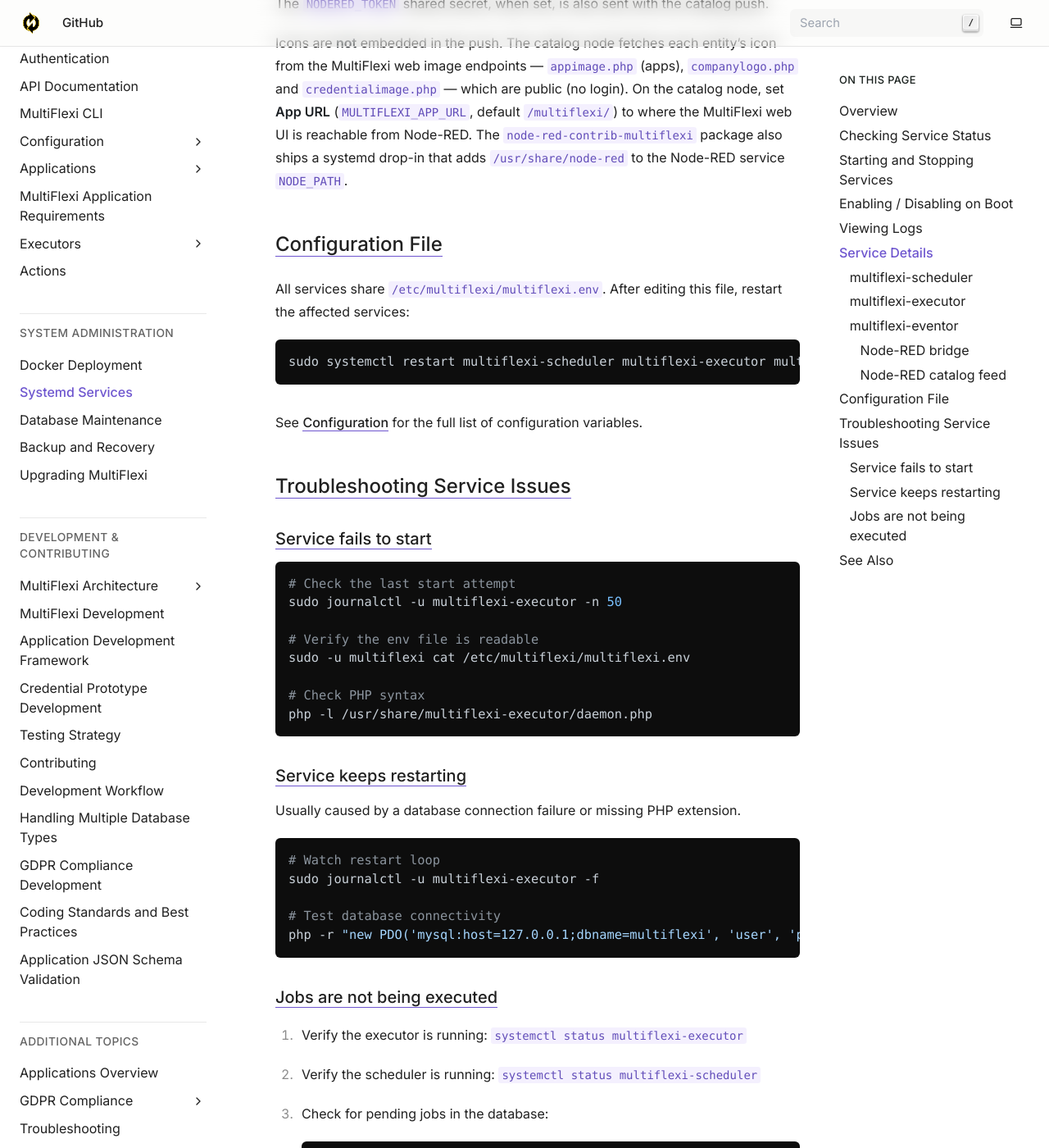
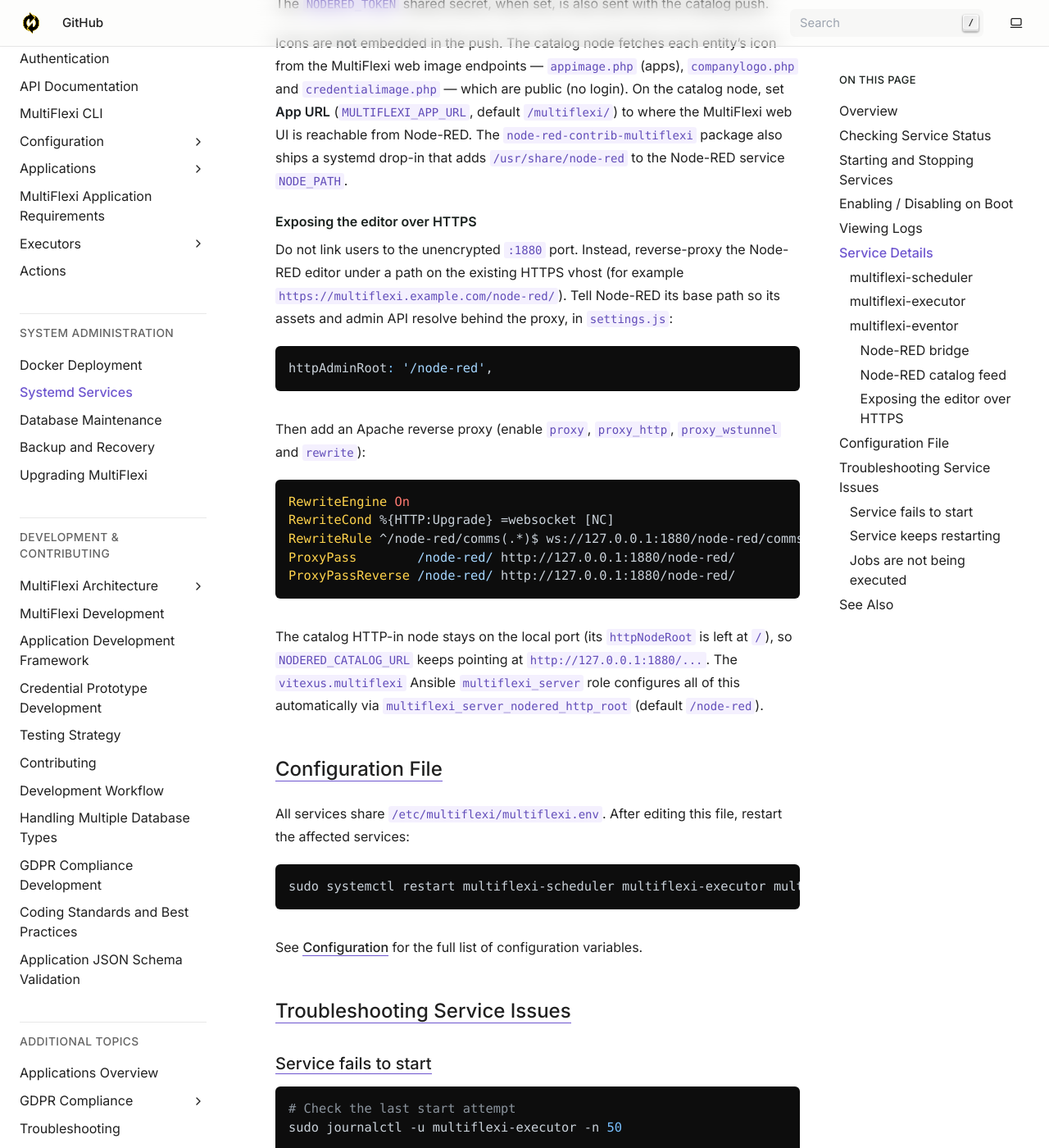
Before and after one commit to VitexSoftware/multiflexi-doc-en, a Sphinx documentation site: the page built from source/administration/systemd-services.rst, in a window 1280 px wide and 1400 px high, scrolled down 4897 px. Shown: the whole window at 82% size. Built offline with Sphinx 7.4.7, drawn with Linux system fonts in a browser that asks for light colours.

Commit message:
docs(node-red): expose the editor over HTTPS, not the :1880 port
Document reverse-proxying the Node-RED editor under a path on the HTTPS
vhost (httpAdminRoot + Apache proxy/wstunnel) and that the multiflexi_server
Ansible role does this via multiflexi_server_nodered_http_root.

Co-Authored-By: Claude Opus 4.8 <noreply@anthropic.com>

```diff
--- a/source/administration/systemd-services.rst
+++ b/source/administration/systemd-services.rst
@@ -176,6 +176,35 @@ On the catalog node, set **App URL** (``MULTIFLEXI_APP_URL``, default
 The ``node-red-contrib-multiflexi`` package also ships a systemd drop-in that
 adds ``/usr/share/node-red`` to the Node-RED service ``NODE_PATH``.
 
+Exposing the editor over HTTPS
+^^^^^^^^^^^^^^^^^^^^^^^^^^^^^^^
+
+Do not link users to the unencrypted ``:1880`` port. Instead, reverse-proxy the
+Node-RED editor under a path on the existing HTTPS vhost (for example
+``https://multiflexi.example.com/node-red/``). Tell Node-RED its base path so its
+assets and admin API resolve behind the proxy, in ``settings.js``:
+
+.. code-block:: javascript
+
+   httpAdminRoot: '/node-red',
+
+Then add an Apache reverse proxy (enable ``proxy``, ``proxy_http``,
+``proxy_wstunnel`` and ``rewrite``):
+
+.. code-block:: apache
+
+   RewriteEngine On
+   RewriteCond %{HTTP:Upgrade} =websocket [NC]
+   RewriteRule ^/node-red/comms(.*)$ ws://127.0.0.1:1880/node-red/comms$1 [P,L]
+   ProxyPass        /node-red/ http://127.0.0.1:1880/node-red/
+   ProxyPassReverse /node-red/ http://127.0.0.1:1880/node-red/
+
+The catalog HTTP-in node stays on the local port (its ``httpNodeRoot`` is left at
+``/``), so ``NODERED_CATALOG_URL`` keeps pointing at ``http://127.0.0.1:1880/...``.
+The ``vitexus.multiflexi`` Ansible ``multiflexi_server`` role configures all of
+this automatically via ``multiflexi_server_nodered_http_root`` (default
+``/node-red``).
+
 Configuration File
 -------------------
 
```
